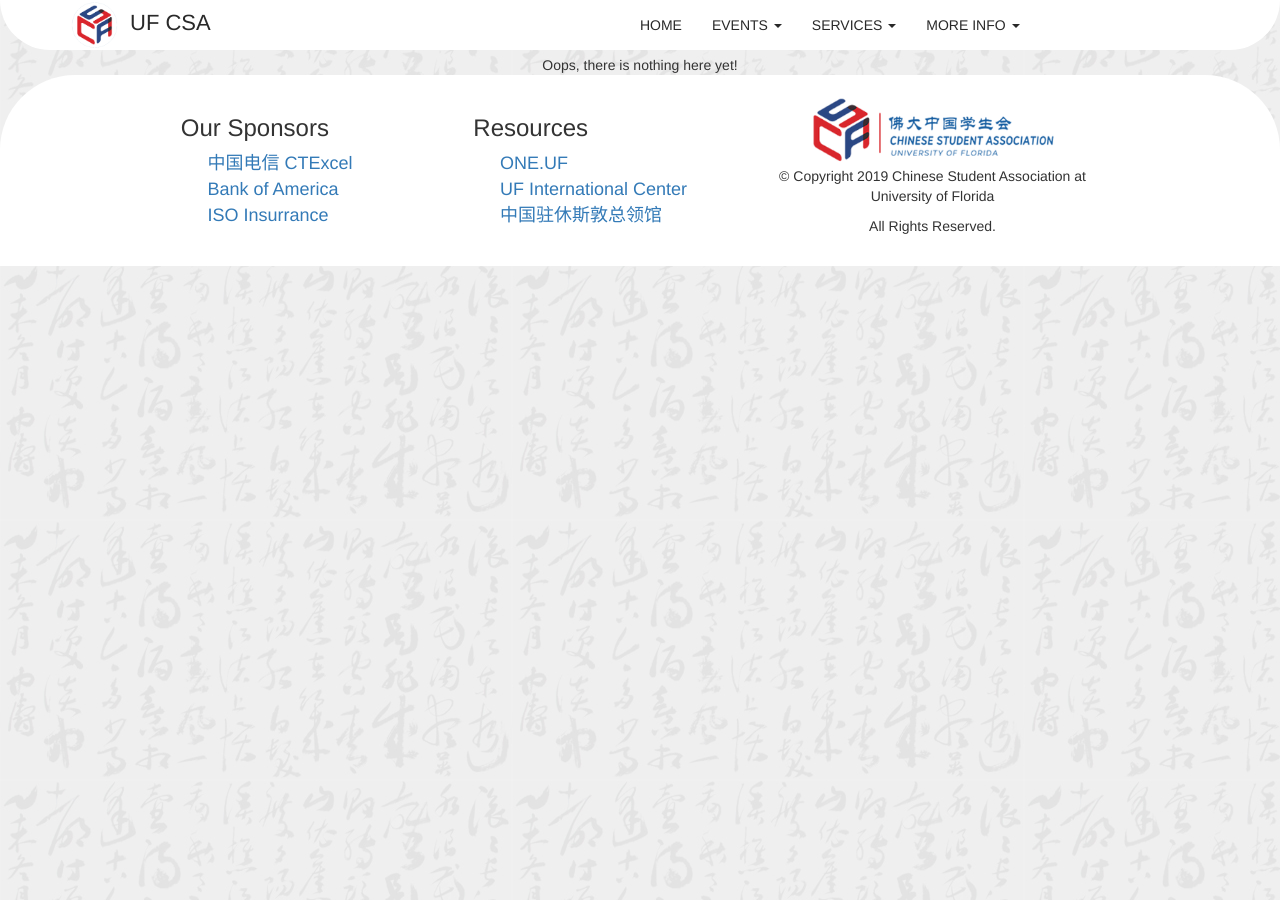
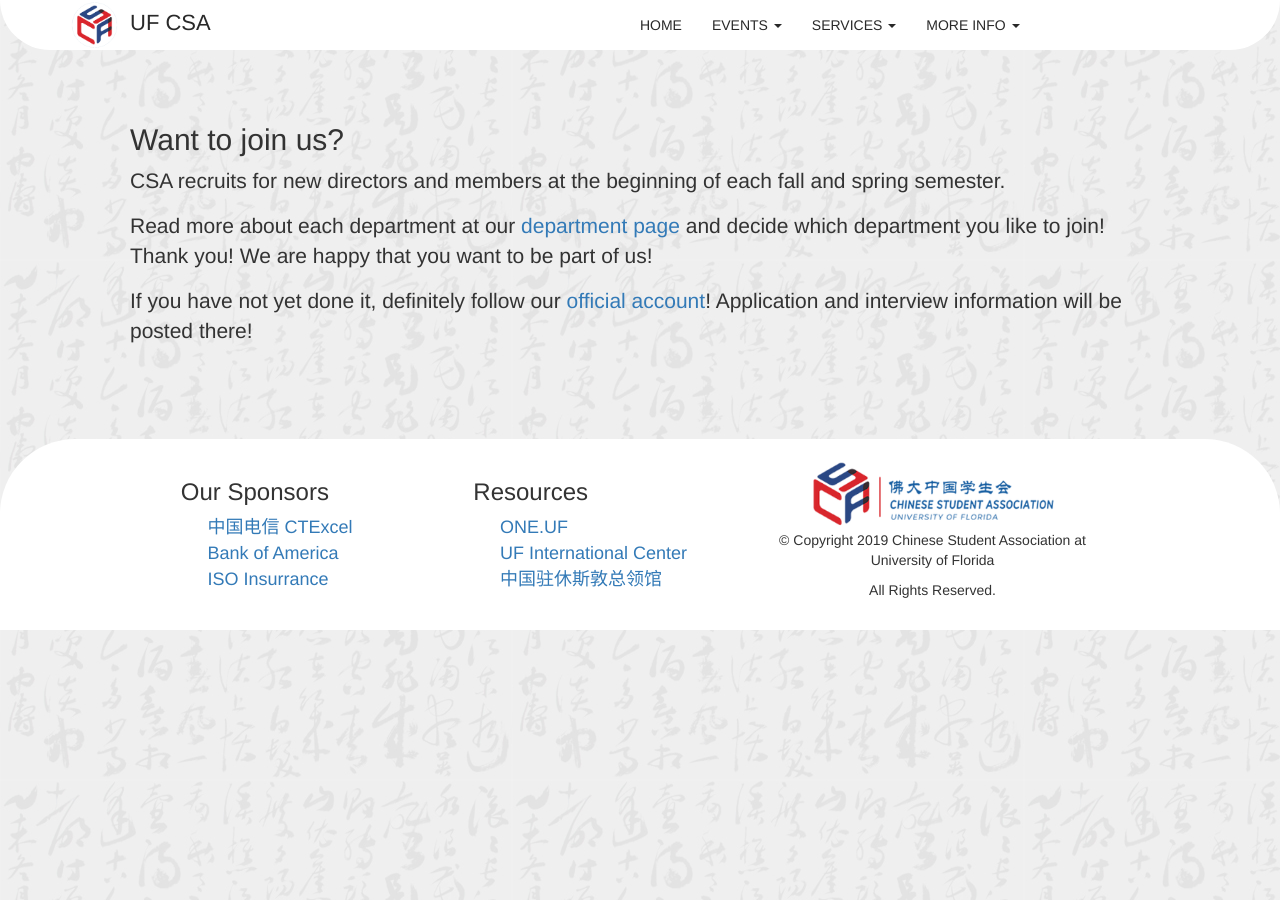
Before and after one commit to ufcsa/ufcsa.github.io, a Jekyll site: the page built from _pages/join.html, in a window 1280 px wide. Built offline with Jekyll 4.4.1, drawn with Linux system fonts in a browser that asks for light colours; nearby versions of some CDN libraries.

Commit message:
Adjusted Social Media page, completed Join Us page

```diff
--- a/_includes/header.html
+++ b/_includes/header.html
@@ -49,7 +49,7 @@
 								<li><a href="/about/csa/">More About Us</a></li>
 								<li><a href="/about/departments/">Departments</a></li>
 								<li><a href="/about/staff/">Staff Members</a></li>
-								<li><a href="/about/contact/">Contact Us</a></li>
+								<li><a href="/about/social_media/">Contact Us</a></li>
 								<li><a href="/about/join/">How To Join</a></li>
 							</ul>
 						</li>
--- a/_pages/join.html
+++ b/_pages/join.html
@@ -3,6 +3,11 @@ layout: default
 title: How To Join
 permalink: /about/join/
 ---
-<div style="text-align: center">
-  Oops, there is nothing here yet!
+<div class="jumbotron" style="background: transparent">
+  <h2>Want to join us?</h2>
+  <p>CSA recruits for new directors and members at the beginning of each fall and spring semester.</p>
+  <p>Read more about each department at our <a class="a-nohover" href="/about/departments/">department page</a> and decide
+  which department you like to join! Thank you! We are happy that you want to be part of us!</p>
+  <p>If you have not yet done it, definitely follow our <a class="a-nohover" href="/about/social_media/">official account</a>!
+    Application and interview information will be posted there!</p>
 </div>
--- a/_pages/social_media.html
+++ b/_pages/social_media.html
@@ -10,7 +10,7 @@ permalink: /about/social_media/
     <img src="/assets/wechat_account.jpg" style="max-width: 100%"/>
   </div>
   <div class="col-sm-5">
-    <h2 class="h2-responsive" style="margin-top: 50px">Other Media</h2><br/>
+    <h2 class="h2-responsive" style="margin-bottom: 60px">Other Media</h2><br/>
     <ul style="list-style-type: none">
       <li style="padding-bottom: 20px"><a href="http://toufl.com/" target="_blank">
         <img src="/assets/logo/to_ufl.jpg" width="128px" />
@@ -18,9 +18,11 @@ permalink: /about/social_media/
       <li style="padding-bottom: 10px"><a href="http://www.facebook.com/ufcsa" target="_blank">
         <img src="/assets/logo/facebook.jpg" width="100px" />
       </a></li>
-      <li><a href="http://instagram.com/uf.csa" target="_blank">
+      <li style="padding-bottom: 10px"><a href="http://instagram.com/uf.csa" target="_blank">
         <img src="/assets/logo/instagram.jpg" width="100px" />
       </a></li>
+      <li>Have questions or requests? <br/>Contact us:
+        <a href="mailto:ufcsainfo@gmail.com">ufcsainfo@gmail.com</a></li>
     </ul>
   </div>
 </div>
```
Also changed, not shown: _pages/contact.html (deleted, +0 -8 lines).
